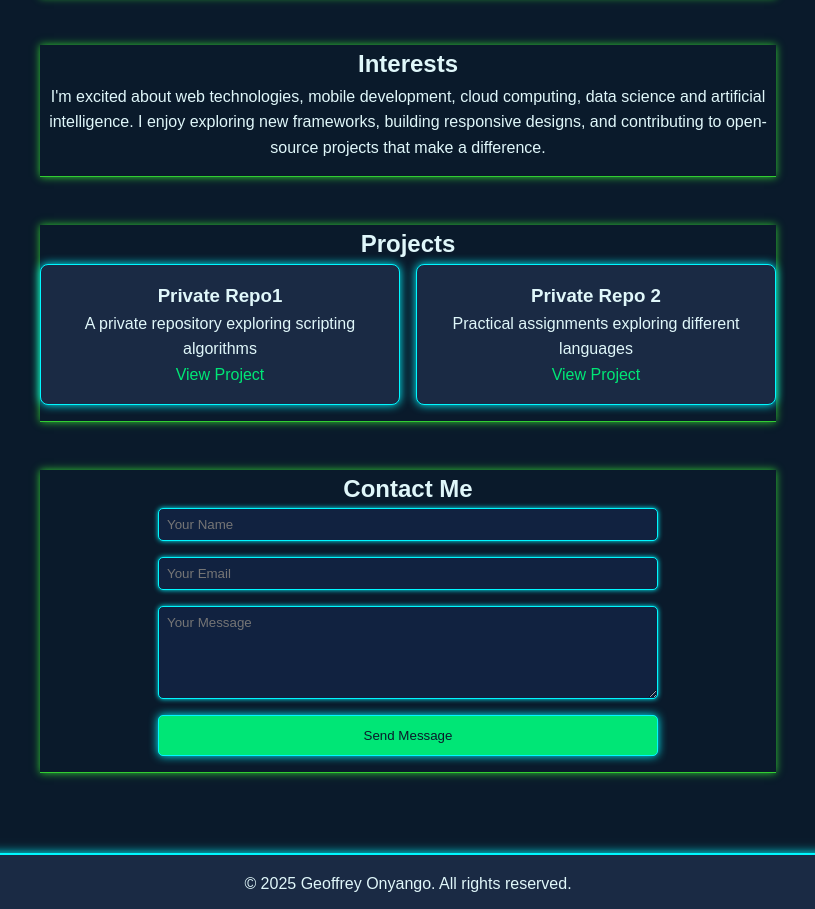
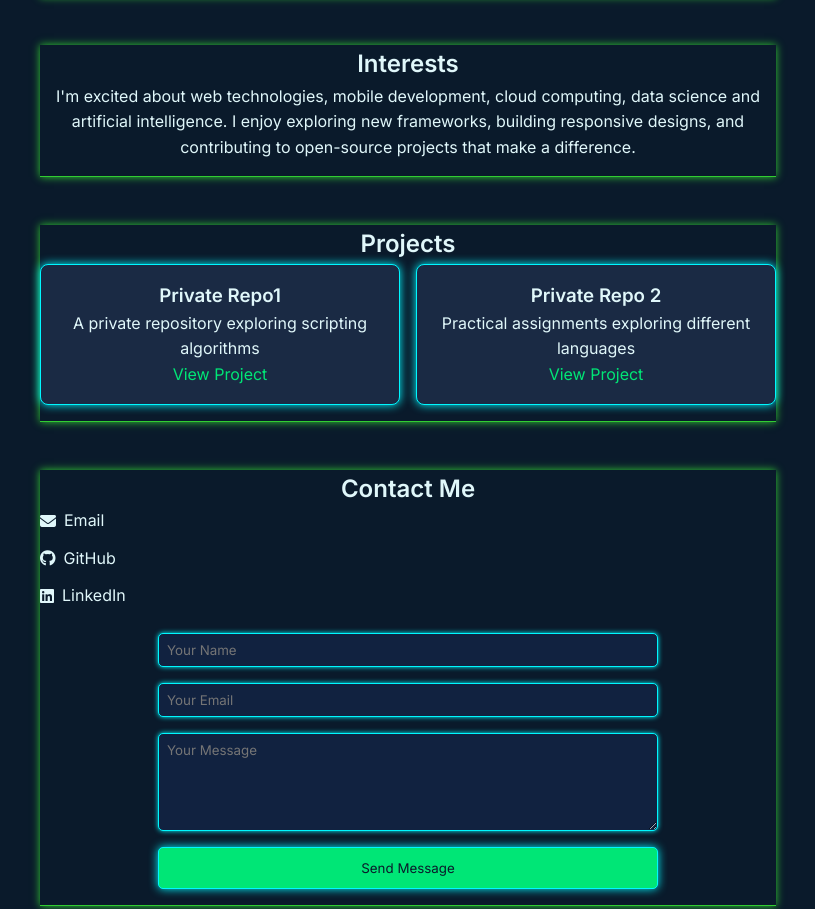
Before and after one commit to JdoesTech/JdoesTech.github.io, a plain HTML site: page index.html in a window 1280 px wide. Shown: the part 1032-1941 px from the top of the page, without its empty margins (232-1047 px from the left). Drawn offline with Linux system fonts and the light colour scheme; a web font is replaced by a local one.

Commit message:
Addition of contacts and icons

```diff
--- a/index.html
+++ b/index.html
@@ -4,9 +4,8 @@
     <meta charset="UTF-8">
     <meta name="viewport" content="width=device-width, initial-scale=1.0">
     <title>Geoffrey Onyango - Portfolio</title>
-    <link rel="preconnect" href="https://fonts.googleapis.com">
-<link rel="preconnect" href="https://fonts.gstatic.com" crossorigin>
-<link href="https://fonts.googleapis.com/css2?family=Bitcount+Prop+Single:wght@100..900&display=swap" rel="stylesheet">
+    <link href="https://fonts.googleapis.com/css2?family=Fira+Code&family=Inter:wght@400;600&display=swap" rel="stylesheet">
+    <link rel="stylesheet" href="https://cdnjs.cloudflare.com/ajax/libs/font-awesome/6.5.0/css/all.min.css">
     <link rel="stylesheet" href="style.css">
 </head>
 <body>
@@ -85,6 +84,17 @@
 
         <section id="contact">
             <h2>Contact Me</h2>
+            <div class="contact-links">
+                <a href="ojeffrey719@gmail.com" target="_blank">
+                    <i class="fas fa-envelope"></i> Email
+                </a>
+                <a href="https://github.com/JdoesTech" target="_blank" rel="noopener noreferrer">
+                    <i class="fab fa-github"></i> GitHub
+                </a>
+                <a href="https://linkedin.com/in/hardyonyango" target="_blank" rel="noopener noreferrer">
+                    <i class="fab fa-linkedin"></i> LinkedIn
+                </a>
+            </div>
             <form>
                 <input type="text" name="name" placeholder="Your Name" required>
                 <input type="email" name="email" placeholder="Your Email" required>
--- a/style.css
+++ b/style.css
@@ -2,14 +2,19 @@
     margin: 0;
     padding: 0;
     box-sizing: border-box;
-    font-family: 'Orbitron', Arial, sans-serif;
+    font-family: 'Inter', sans-serif;
 }
 
 body {
+    font-family: 'Inter', sans-serif;
     line-height: 1.6;
     color: #e0f7fa;
     background: #0a1a2b;
     transition: all 0.3s ease;
+}
+
+code, .skill-item {
+  font-family: 'Fira Code', monospace;
 }
 
 .theme-toggle-checkbox {
@@ -183,6 +188,26 @@ section {
     border-color: #023e8a;
     box-shadow: 0 0 15px #023e8a;
 }
+.contact-links {
+  display: flex;
+  flex-direction: column;
+  gap: 0.75rem;
+  margin-bottom: 1.5rem;
+}
+
+.contact-links a {
+  text-decoration: none;
+  color: inherit;
+  font-size: 1rem;
+  display: flex;
+  align-items: center;
+  gap: 0.5rem;
+}
+
+.contact-links img {
+  width: 50px;
+  height: 500px;
+}
 
 form {
     display: grid;
```
